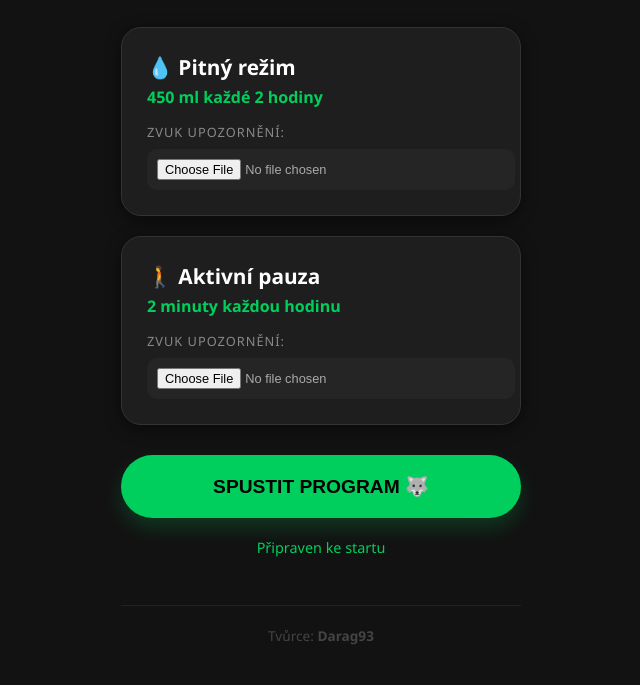
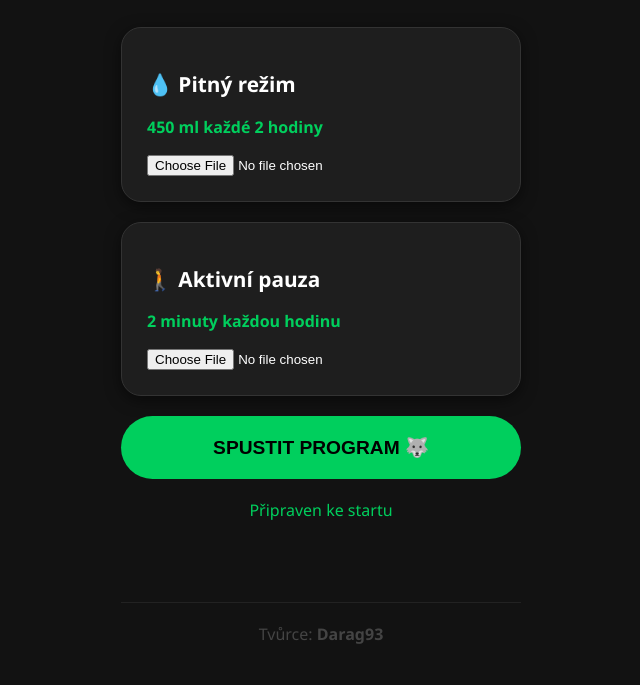
Before and after one commit to Darag93/my-web, a plain HTML site: page bio.html in a window 1280 px wide. Shown: the part 115-800 px from the top of the page, without its empty margins (319-959 px from the left). Drawn offline with Linux system fonts and the light colour scheme.

Commit message:
Update bio.html

```diff
--- a/bio.html
+++ b/bio.html
@@ -12,11 +12,10 @@
             font-family: 'Segoe UI', Roboto, Helvetica, Arial, sans-serif;
             text-align: center;
             padding: 20px;
-            background: #121212; /* ČERNÉ POZADÍ */
+            background: #121212;
             color: #ffffff;
             margin: 0;
         }
-
         .container {
             max-width: 400px;
             margin: auto;
@@ -24,23 +23,19 @@
             flex-direction: column;
             min-height: 95vh;
         }
-
         h1 {
             color: #00cf5d;
             font-size: 2.2rem;
             margin-bottom: 5px;
             margin-top: 20px;
-            letter-spacing: -1px;
         }
-
         .subtitle {
             color: #888;
             font-size: 0.9rem;
             margin-bottom: 30px;
         }
-
         .card {
-            background: #1e1e1e; /* TMAVÁ KARTA */
+            background: #1e1e1e;
             padding: 25px;
             border-radius: 20px;
             margin-bottom: 20px;
@@ -48,44 +43,18 @@
             box-shadow: 0 4px 15px rgba(0, 0, 0, 0.5);
             text-align: left;
         }
-
         h2 {
             font-size: 1.3rem;
-            margin-top: 0;
             display: flex;
             align-items: center;
             gap: 10px;
-            margin-bottom: 5px;
         }
-
         .time-info {
             color: #00cf5d;
             font-weight: bold;
+            display: block;
             margin-bottom: 15px;
-            font-size: 1rem;
-            display: block;
         }
-
-        .file-label {
-            font-size: 0.8rem;
-            color: #888;
-            margin-bottom: 8px;
-            display: block;
-            text-transform: uppercase;
-            letter-spacing: 1px;
-        }
-
-        input[type="file"] {
-            display: block;
-            width: 100%;
-            font-size: 0.8rem;
-            color: #aaa;
-            background: #252525;
-            padding: 10px;
-            border-radius: 10px;
-            border: none;
-        }
-
         .btn-start {
             background: #00cf5d;
             color: #000;
@@ -95,27 +64,14 @@
             font-size: 1.2rem;
             font-weight: bold;
             cursor: pointer;
-            transition: 0.3s;
             width: 100%;
-            box-shadow: 0 10px 20px rgba(0, 207, 93, 0.2);
-            margin-top: 10px;
         }
-
-        .btn-start:active {
-            transform: scale(0.98);
-            background: #00a34a;
-        }
-
         #status {
             margin-top: 20px;
             color: #00cf5d;
-            font-size: 0.9rem;
-            font-weight: 500;
         }
-
         .footer {
             color: #444;
-            font-size: 0.85rem;
             margin-top: auto;
             padding: 20px 0;
             border-top: 1px solid #222;
@@ -123,32 +79,35 @@
     </style>
 </head>
 <body>
-
     <div class="container">
         <h1>BioFlow 🐺</h1>
         <div class="subtitle">Optimalizace těla a mysli</div>
-
         <div class="card">
             <h2>💧 Pitný režim</h2>
             <span class="time-info">450 ml každé 2 hodiny</span>
-            <label class="file-label">Zvuk upozornění:</label>
             <input type="file" id="waterFile" accept="audio/*">
         </div>
-
         <div class="card">
             <h2>🚶 Aktivní pauza</h2>
             <span class="time-info">2 minuty každou hodinu</span>
-            <label class="file-label">Zvuk upozornění:</label>
             <input type="file" id="walkFile" accept="audio/*">
         </div>
-
         <button class="btn-start" onclick="startApp()">SPUSTIT PROGRAM 🐺</button>
         <div id="status">Připraven ke startu</div>
-
-        <div class="footer">
-            Tvůrce: <b>Darag93</b>
-        </div>
+        <div class="footer">Tvůrce: <b>Darag93</b></div>
     </div>
-
     <script>
-        if ('service
+        if ('serviceWorker' in navigator) {
+            navigator.serviceWorker.register('sw.js');
+        }
+        function startApp() {
+            Notification.requestPermission().then(perm => {
+                if (perm === 'granted') {
+                    document.getElementById('status').innerText = "✅ SYSTÉM BĚŽÍ (🐺 AKTIVNÍ)";
+                    alert("BioFlow s vlkem aktivován!");
+                }
+            });
+        }
+    </script>
+</body>
+</html>
```
